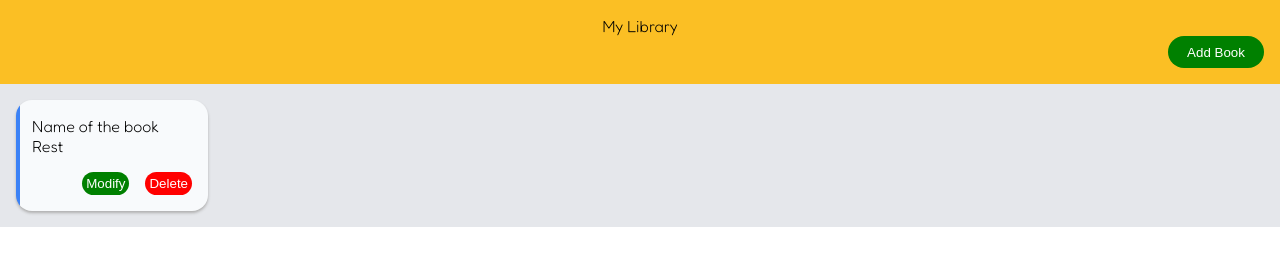
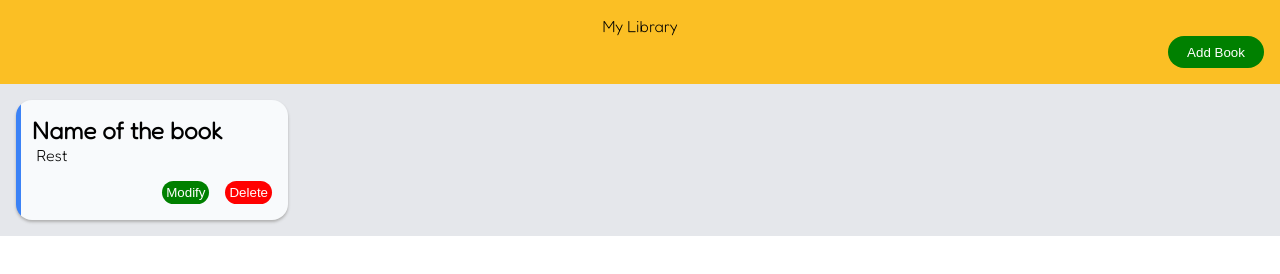
Before and after one commit to noxx896/project-library, a plain HTML site: page index.html in a window 1280 px wide. Drawn offline with Linux system fonts and the light colour scheme.

Commit message:
Added tab and line break characters to book-info-li

```diff
--- a/style.css
+++ b/style.css
@@ -64,9 +64,19 @@ ul {
   box-shadow: 0px 2px 3px rgb(175, 175, 175);
   background-image: -webkit-linear-gradient(left, #3b82f6, #3b82f6 2%, transparent 2%, transparent 100%);
   border-radius: 1rem;
-  width: 10rem;
+  width: 15rem;
   padding: 1rem;
   gap: 1rem;
+}
+
+.book-info-title {
+  font-size: 1.5rem;
+  font-weight: bold;
+}
+
+.book-info-li {
+  white-space: pre-line;
+  white-space: pre-wrap;
 }
 
 .book-options {
```
